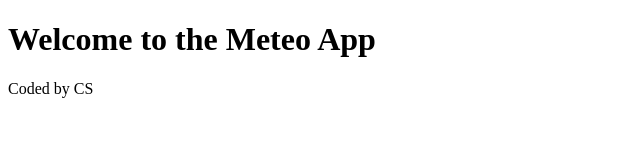
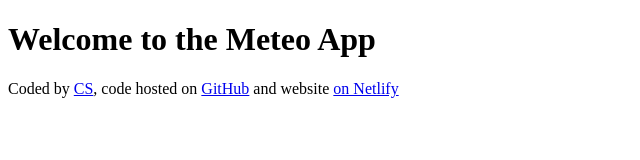
Before and after one commit to cpmssz/meteo, a plain HTML site: page index.html in a window 1280 px wide. Shown: the whole page, without its empty margins (0-640 px from the left). Drawn offline with Linux system fonts and the light colour scheme.

Commit message:
Added links to the footer

```diff
--- a/index.html
+++ b/index.html
@@ -10,7 +10,10 @@
         Welcome to the Meteo App
     </h1>
     <footer>
-        Coded by CS
+        Coded by
+        <a href="https://github.com/cpmssz" target="_blank">CS</a>, code hosted on
+        <a href="https://github.com/cpmssz/meteo" target="_blank">GitHub</a> and website
+        <a href="https://main--meteorology-weather-app.netlify.app/" target="_blank">on Netlify</a>
     </footer>
 </body>
 </html>
```
